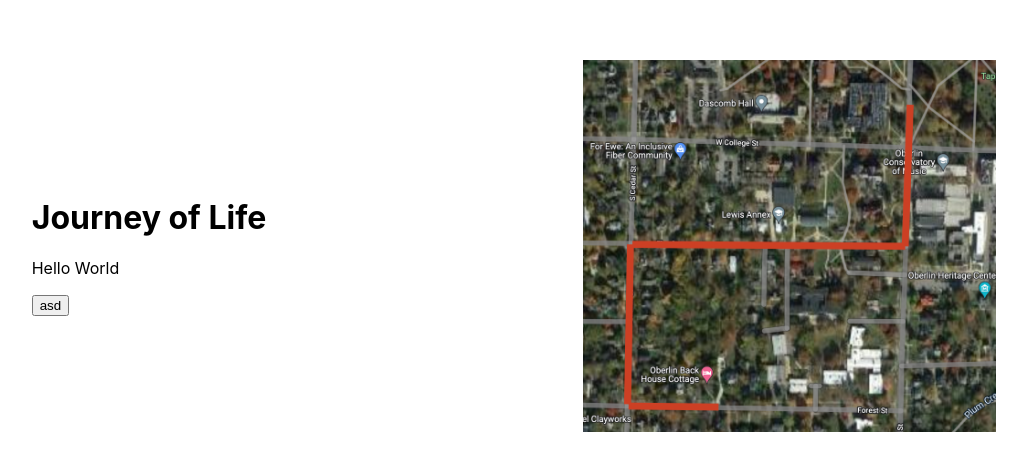
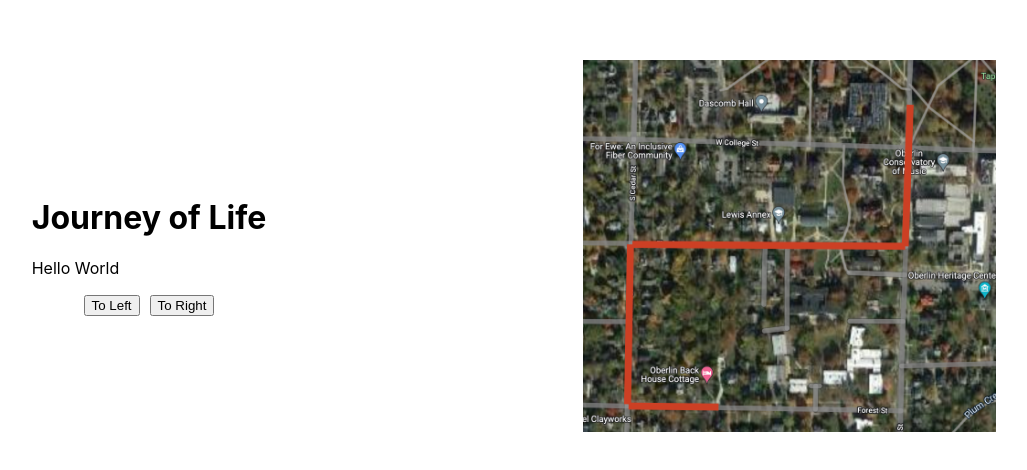
Before and after one commit to k2sebeom/CRWR-Final-Workshop, a React (Create React App) app: page / in a window 1280 px wide. Shown: the part 154-624 px from the top of the page, without its empty margins (196-1223 px from the left). Built offline with nearby package versions, Linux system fonts and the light colour scheme.

Commit message:
feat: Add buttons to Page

```diff
--- a/src/App.tsx
+++ b/src/App.tsx
@@ -15,15 +15,14 @@
               <p>
                 Hello World
               </p>
-              <button onClick={() => {
-                setPoint(1);
-              }}>asd</button>
             </div>
-
           )}
           image={(
             <img alt='asd' src={mapImage} />
           )}
+          setPoint={setPoint}
+          destination={[1, 2]}
+          directions={['Left', 'Right']}
         />
         )
     case 1:
@@ -37,6 +36,9 @@
           image={(
             <img alt='asd' src={image1} />
           )}
+          setPoint={setPoint}
+          destination={[1, 2]}
+          directions={['Left', 'Right']}
         />
         )
   }
--- a/src/components/page.css
+++ b/src/components/page.css
@@ -8,7 +8,8 @@
     flex: 1;
     padding: 50px;
     display: flex;
-    justify-content: center;
+    flex-direction: column;
+    align-items: center;
 }
 
 .image {
@@ -20,3 +21,8 @@
 img {
     width: 70%;
 }
+
+button {
+    margin-right: 5px;
+    margin-left: 5px;
+}
--- a/src/components/page.tsx
+++ b/src/components/page.tsx
@@ -1,11 +1,23 @@
 import React from "react";
 import './page.css'
 
-function Page({ content, image }: any) {
+
+function Page({ content, image, setPoint, destination, directions }: any) {
   return (
     <div className="container">
       <div className="content">
         {content}
+
+        <div>
+          {
+            destination.map((e: number, idx: number) => (
+              <button key={`to-btn-${idx}`} onClick={() => {
+                console.log(e);
+                setPoint(e);
+              }}>To {directions[idx]}</button>
+            ))
+          }
+        </div>
       </div>
       <div className="image">
         {image}
```
